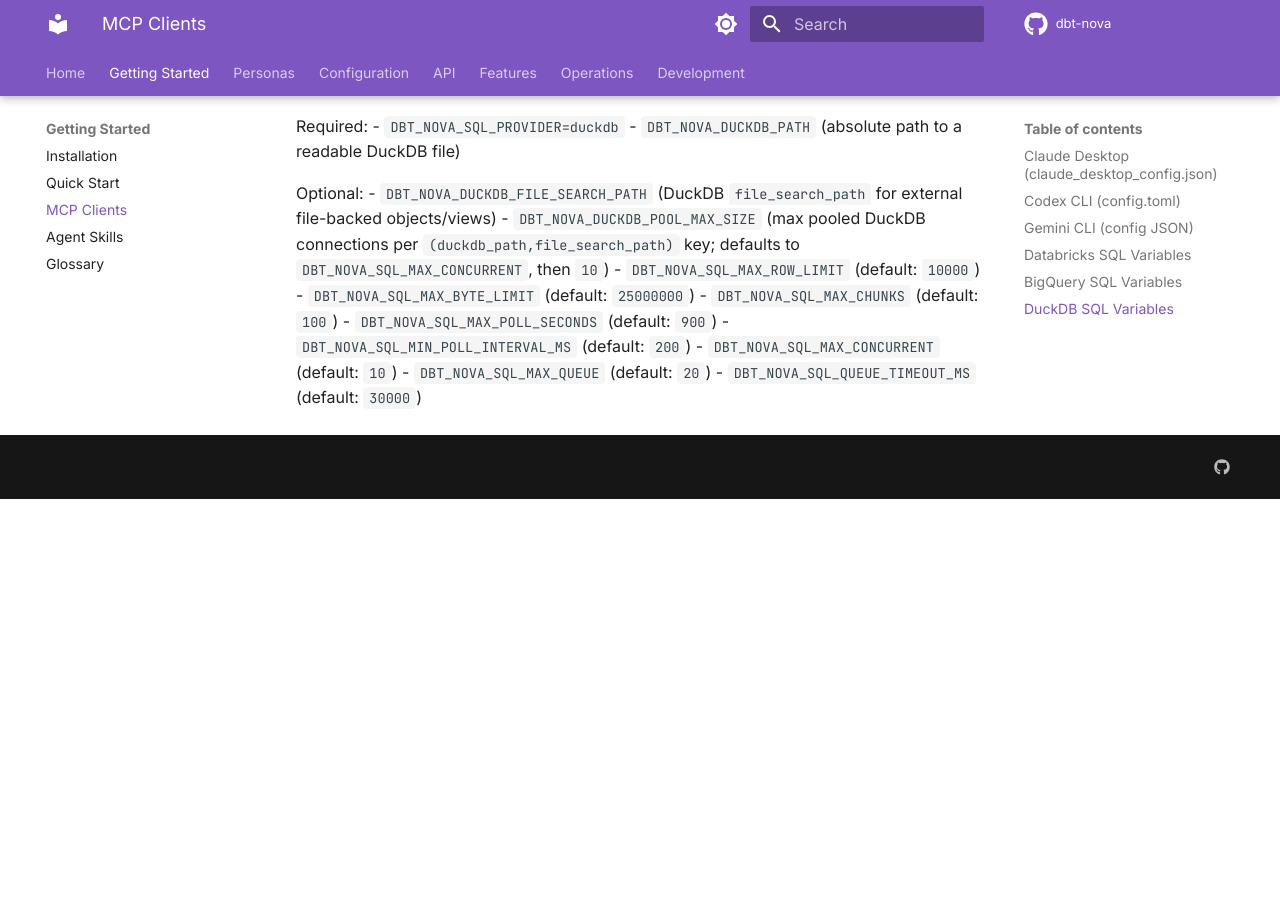
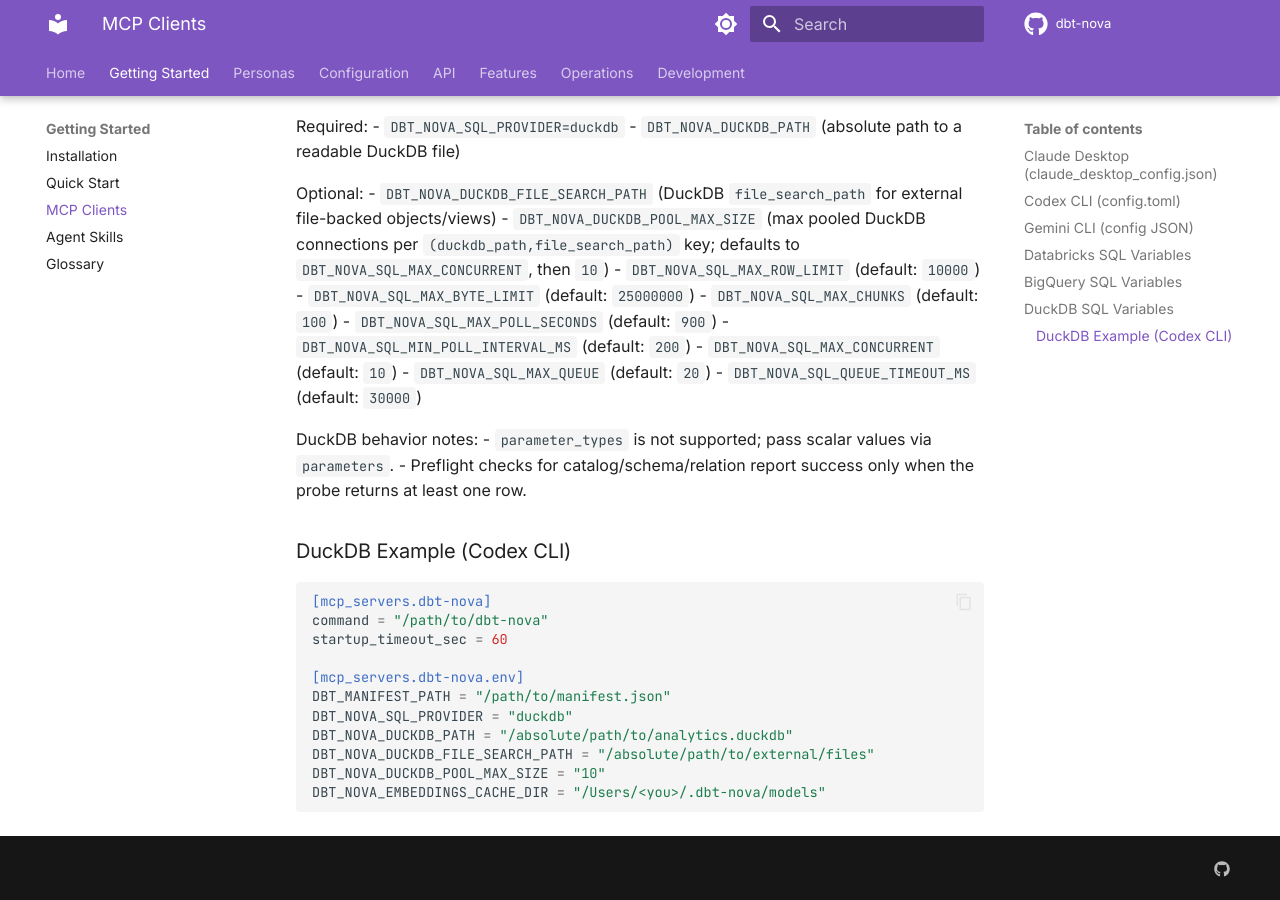
Before and after one commit to joe-broadhead/dbt-nova, an MkDocs documentation site: the page built from docs/getting-started/mcp-clients.md, in a window 1280 px wide and 900 px high, scrolled down 2671 px. Built offline with MkDocs 1.6.1 and Material for MkDocs 9.7.7, drawn with Linux system fonts in a browser that asks for light colours; comment, search, counter and statistics services are not loaded; before the commit the page ends 3170 px from its top, so only the background shows below that.

Commit message:
Document DuckDB execution and preflight behavior

````diff
--- a/docs/getting-started/mcp-clients.md
+++ b/docs/getting-started/mcp-clients.md
@@ -151,3 +151,23 @@
 - `DBT_NOVA_SQL_MAX_CONCURRENT` (default: `10`)
 - `DBT_NOVA_SQL_MAX_QUEUE` (default: `20`)
 - `DBT_NOVA_SQL_QUEUE_TIMEOUT_MS` (default: `30000`)
+
+DuckDB behavior notes:
+- `parameter_types` is not supported; pass scalar values via `parameters`.
+- Preflight checks for catalog/schema/relation report success only when the probe returns at least one row.
+
+### DuckDB Example (Codex CLI)
+
+```toml
+[mcp_servers.dbt-nova]
+command = "/path/to/dbt-nova"
+startup_timeout_sec = 60
+
+[mcp_servers.dbt-nova.env]
+DBT_MANIFEST_PATH = "/path/to/manifest.json"
+DBT_NOVA_SQL_PROVIDER = "duckdb"
+DBT_NOVA_DUCKDB_PATH = "/absolute/path/to/analytics.duckdb"
+DBT_NOVA_DUCKDB_FILE_SEARCH_PATH = "/absolute/path/to/external/files"
+DBT_NOVA_DUCKDB_POOL_MAX_SIZE = "10"
+DBT_NOVA_EMBEDDINGS_CACHE_DIR = "/Users/<you>/.dbt-nova/models"
+```
````
Also changed, not shown: docs/api/tools.md (+1 -0 lines), docs/configuration/reference.md (+1 -0 lines), 1 other file.
